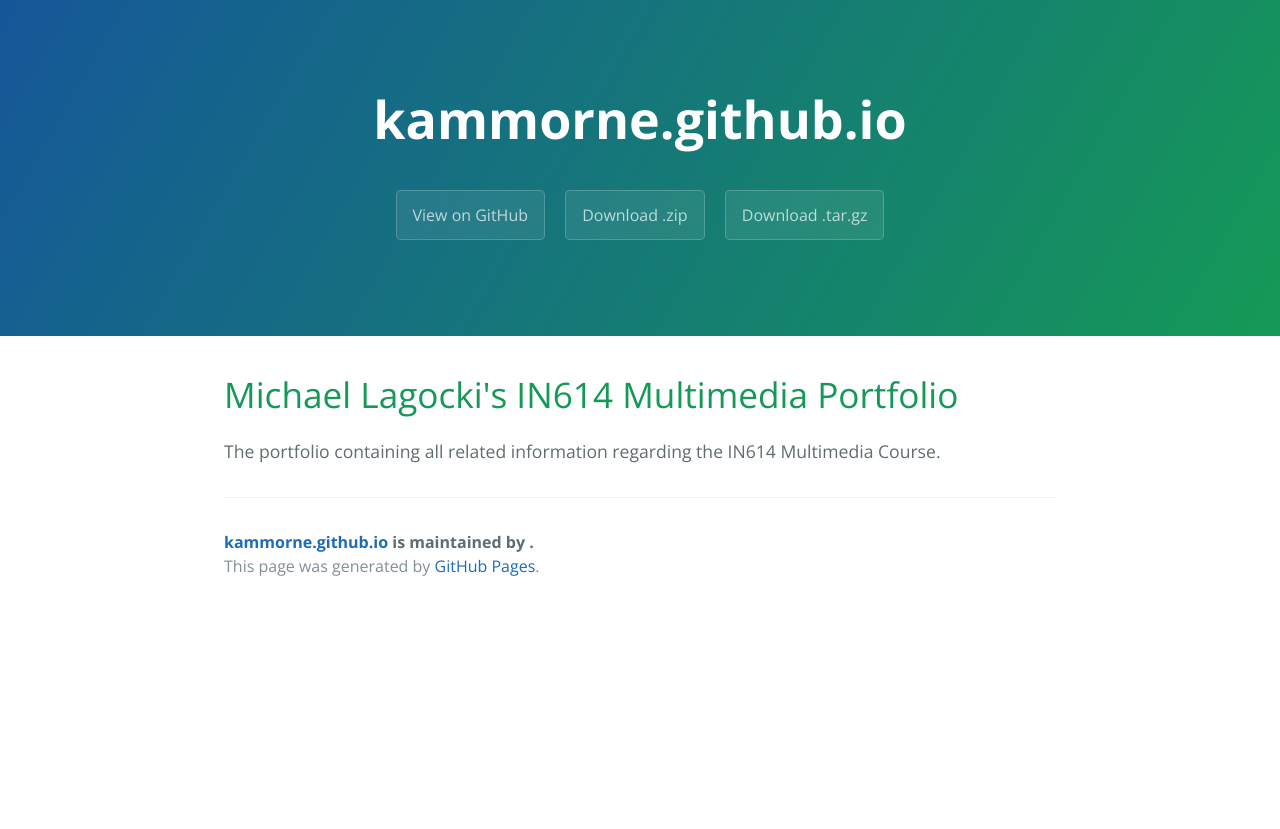
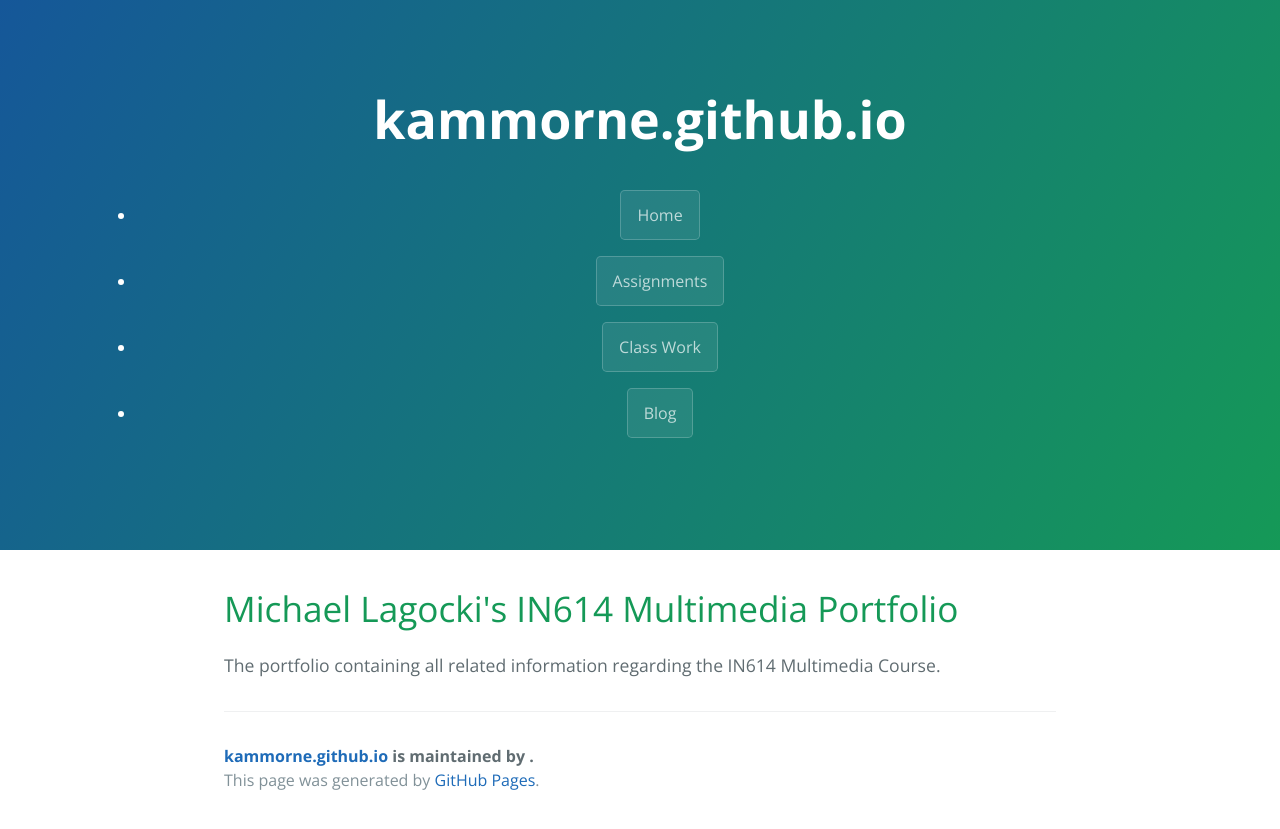
Before and after one commit to kammorne/kammorne.github.io, a Jekyll site: the page built from index.html, in a window 1280 px wide. Shown: the top 829 px of the page. Built offline with Jekyll 4.4.1, drawn with Linux system fonts in a browser that asks for light colours.

Commit message:
Update page-header.html
Update Navigation Bar to contain correct links

```diff
--- a/_includes/page-header.html
+++ b/_includes/page-header.html
@@ -1,7 +1,12 @@
 <section class="page-header">
   <h1 class="project-name">{{ site.title }}</h1>
   <h2 class="project-tagline">{{ site.tagline }}</h2>
-  <a href="#" class="btn">View on GitHub</a>
-  <a href="#" class="btn">Download .zip</a>
-  <a href="#" class="btn">Download .tar.gz</a>
+  <nav>
+    <ul>
+      <li><a href="/" class="btn">Home</a></li>
+      <li><a href="/assignments" class="btn">Assignments</a></li>
+      <li><a href="/classwork" class="btn">Class Work</a></li>
+      <li><a href="/blog" class="btn">Blog</a></li>
+    </ul>
+  </nav>
 </section>
```
